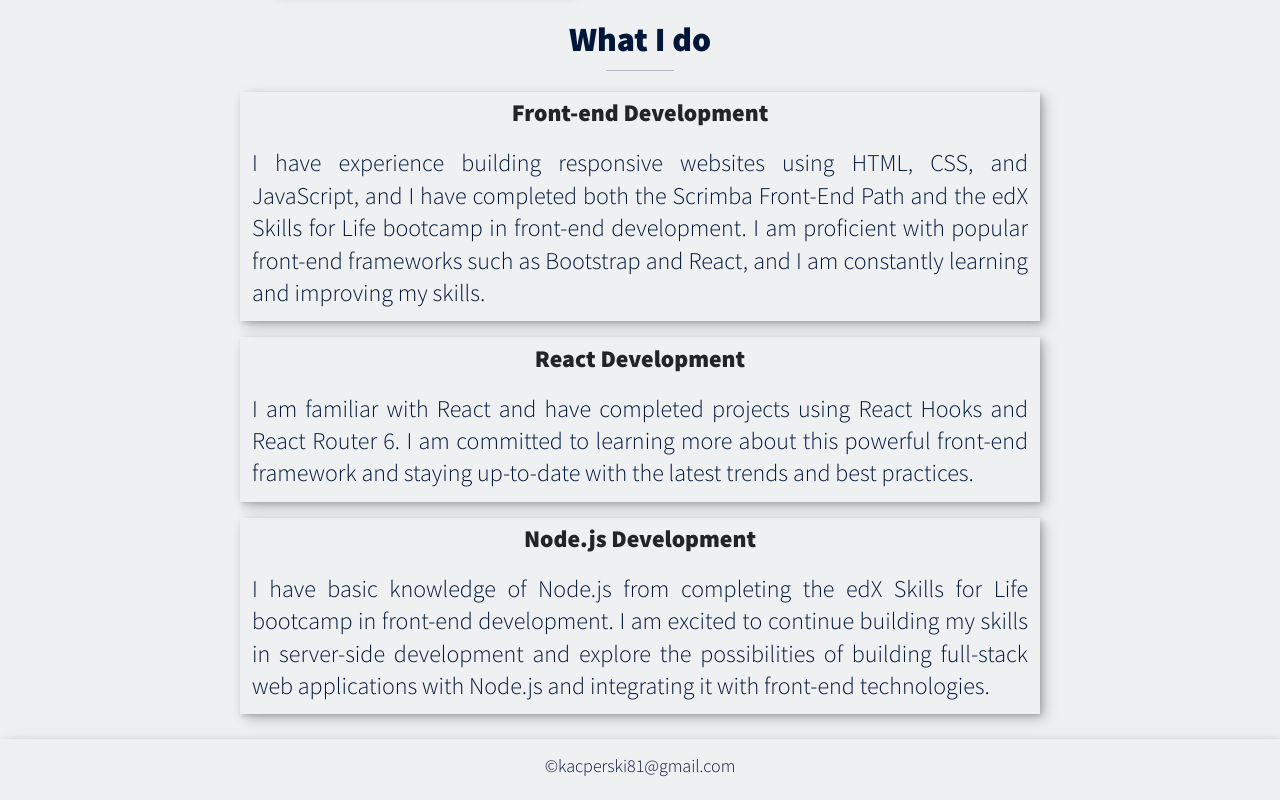
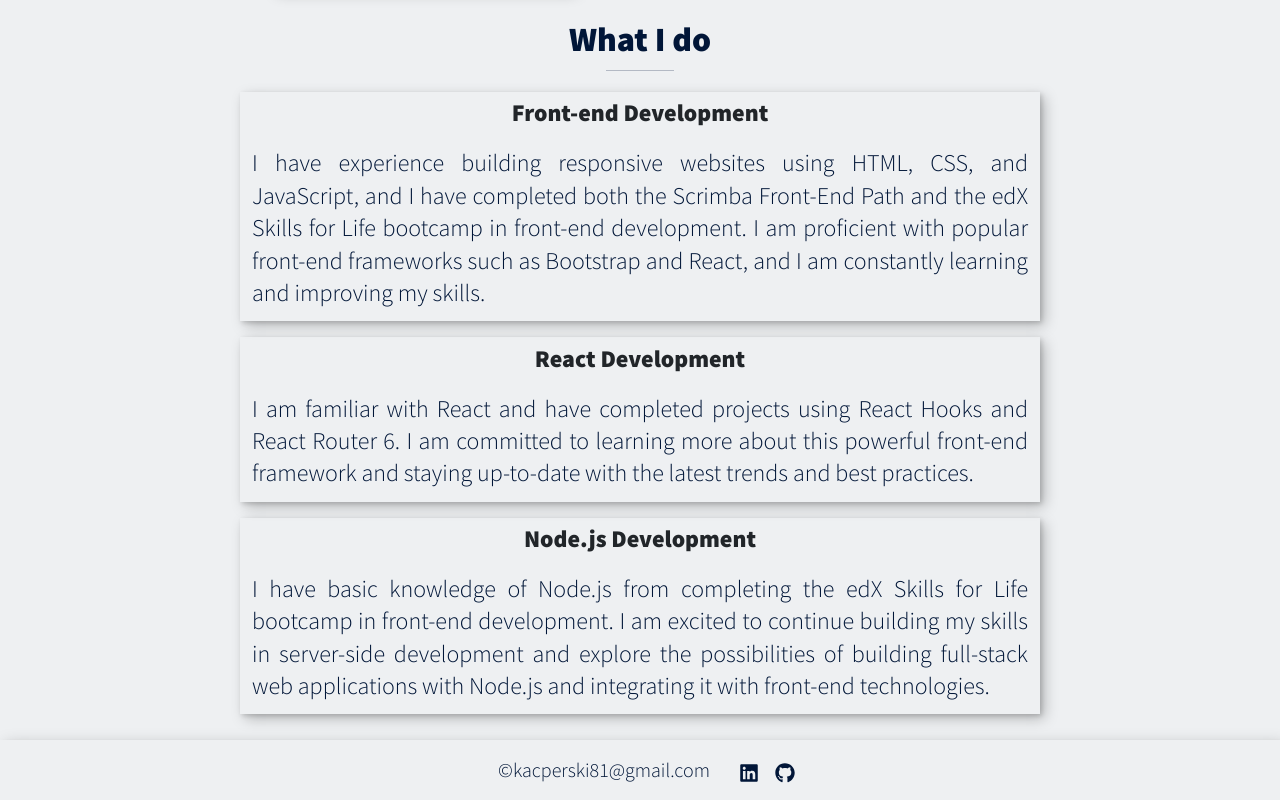
Before and after one commit to Kacperski81/react-portfolio, a React (Create React App) app: page / in a window 1280 px wide. Shown: the part 430-1230 px from the top of the page. Built offline with nearby package versions, Linux system fonts and the light colour scheme.

Commit message:
first working version

```diff
--- a/package.json
+++ b/package.json
@@ -10,6 +10,7 @@
     "react": "^18.2.0",
     "react-bootstrap": "^2.7.0",
     "react-dom": "^18.2.0",
+    "react-icons": "^4.8.0",
     "react-router-dom": "^6.8.1",
     "react-scripts": "5.0.1",
     "styled-components": "^5.3.8",
--- a/src/components/Footer.js
+++ b/src/components/Footer.js
@@ -1,16 +1,25 @@
 import styled from "styled-components";
+import { FaLinkedin, FaGithub } from 'react-icons/fa';
+
 
 const FooterWrapper = styled.footer`
     height: 60px;
     margin-top: .5em;
+    font-size: 1.25rem;
     box-shadow: 0.25em 0.25em 0.75em rgba(0,0,0,.25),
                 0.125em 0.125em 0.25em rgba(0,0,0,.15);
+    display: flex;
+    justify-content: center;
+    align-items: center;
+    gap: 1rem;
 `
 
 function Footer() {
     return (
         <FooterWrapper>
             <p>&copy;kacperski81@gmail.com</p>
+            <a href="https://www.linkedin.com/in/marcinkacperski" target="_blank"><FaLinkedin /></a>
+            <a href="https://github.com/Kacperski81" target="_blank"><FaGithub /></a>
         </FooterWrapper>
     )
 }
```
Also changed, not shown: 1 other file (tests, documents, lock files or other folders).
